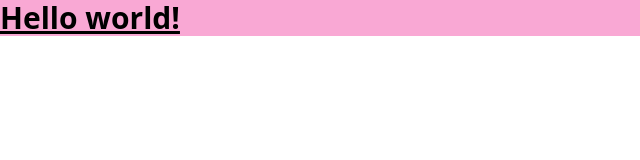
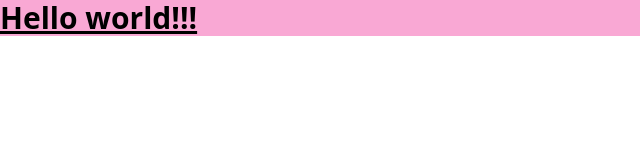
Before and after one commit to aminul-islam01101/tailwind-setup-template, a website: page cli/public/index.html in a window 1280 px wide. Shown: the full height of the page, 0-640 px from the left. Drawn offline with Linux system fonts and the light colour scheme.

```diff
--- a/cli/public/index.html
+++ b/cli/public/index.html
@@ -12,7 +12,7 @@
     />
   </head>
   <body>
-    <h1 class="text-3xl font-bold underline bg-pink-300" bg-gray-900>Hello world!</h1>
+    <h1 class="text-3xl font-bold underline bg-pink-300" bg-gray-900>Hello world!!!</h1>
   </body>
 </html>
 <!--  -->
```
